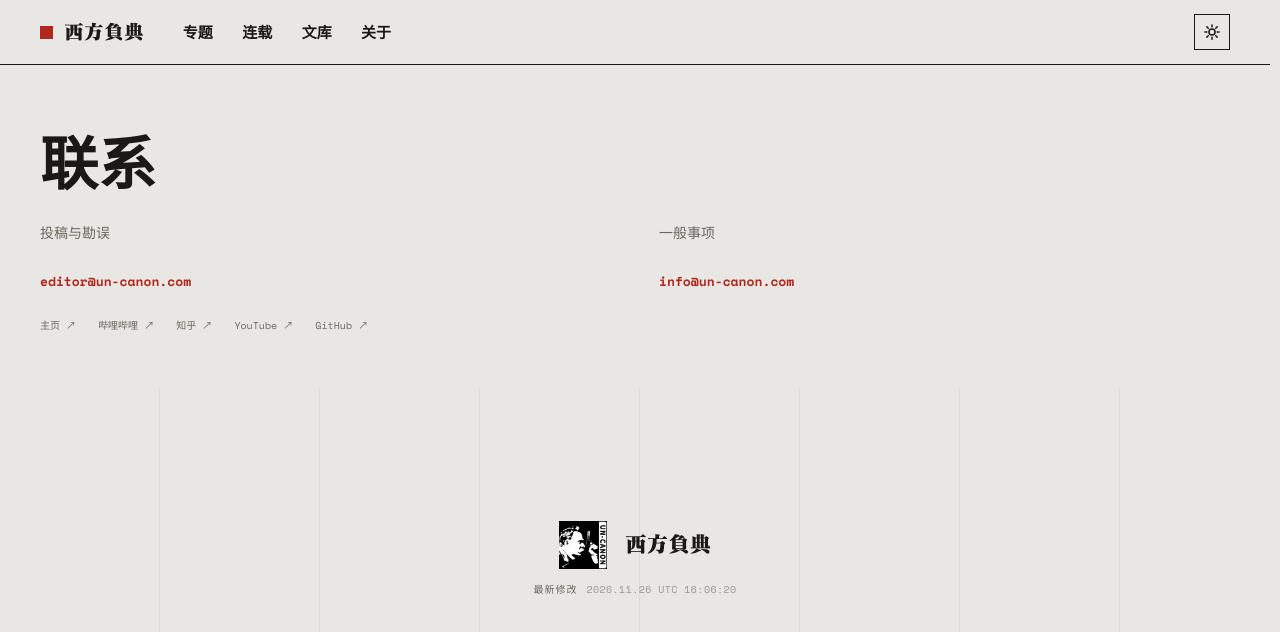
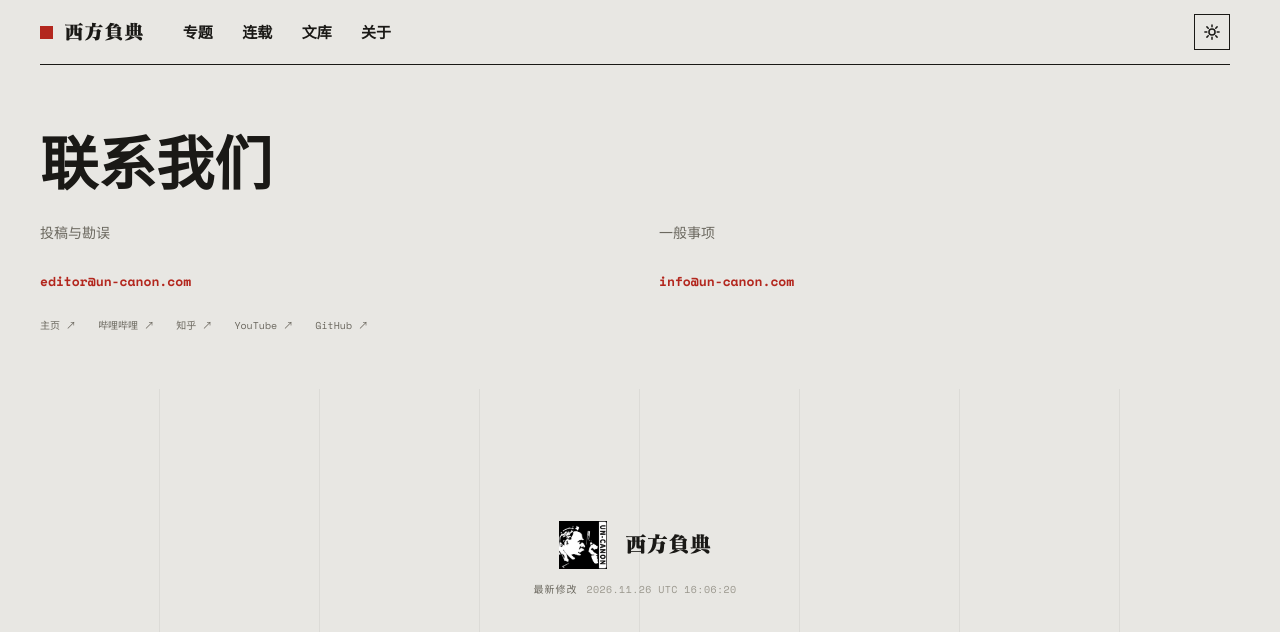
Before and after one commit to ShenSheiBot/genshinken, a Next.js app: page /about in a window 1280 px wide. Shown: the top 632 px of the page. Built offline with nearby package versions, Linux system fonts and the light colour scheme.

Commit message:
fix: refine contact title and header rule

```diff
--- a/app/about/page.tsx
+++ b/app/about/page.tsx
@@ -4,11 +4,11 @@ import styles from "./about.module.css";
 
 const pageDescription = `联系${site.brandCN}编辑部，获取投稿、编辑、勘误、版权与合作事宜的联系方式。`;
 export const metadata: Metadata = {
-  title: "联系",
+  title: "联系我们",
   description: pageDescription,
   alternates: { canonical: "/about" },
   openGraph: {
-    title: "联系",
+    title: "联系我们",
     description: pageDescription,
     url: `${site.url}/about`,
     type: "website",
@@ -20,7 +20,7 @@ export default function AboutPage() {
     <main className={styles.page} data-about-page="true">
       <section className={styles.contact} aria-labelledby="about-contact">
         <div className={styles.contactContent}>
-          <h1 id="about-contact">联系</h1>
+          <h1 id="about-contact">联系我们</h1>
           <div className={styles.contactGrid}>
             <a className={styles.contactCard} href={`mailto:${site.editorEmail}`}>
               <span>投稿与勘误</span>
--- a/app/globals.css
+++ b/app/globals.css
@@ -133,8 +133,25 @@ body:has(.reading-edition-page) { background-image: none; }
     calc((100% - var(--maxw)) / 2 + var(--site-header-inline))
   );
   background: var(--bg);
-  border-bottom: 1px solid var(--hair-strong);
-  transition: background .3s ease, color .3s ease, border-color .3s ease;
+  border-bottom: 1px solid transparent;
+  transition: background .3s ease, color .3s ease;
+}
+.topbar::after {
+  position: absolute;
+  right: max(
+    var(--site-header-inline),
+    calc((100% - var(--maxw)) / 2 + var(--site-header-inline))
+  );
+  bottom: -1px;
+  left: max(
+    var(--site-header-inline),
+    calc((100% - var(--maxw)) / 2 + var(--site-header-inline))
+  );
+  height: 1px;
+  content: "";
+  pointer-events: none;
+  background: var(--hair-strong);
+  transition: background-color .3s ease;
 }
 .topbar .brand {
   display: inline-flex; align-items: center; justify-self: start; gap: 11px; width: max-content; height: 36px;
@@ -663,6 +680,7 @@ html[data-article-nav="compact"] .topbar .mobile-section-item[data-active="true"
 @media (max-width: 680px) {
   .wrap, .topbar, .hero-inner, .art-hero-inner, .foot-inner { padding-left: 20px; padding-right: 20px; }
   .topbar { gap: 18px; }
+  .topbar::after { right: 20px; left: 20px; }
   .srow { grid-template-columns: 56px 1fr; }
   .srow .smeta { grid-column: 1 / -1; text-align: left; align-items: flex-start; padding-top: 8px; }
   .srow .smeta .stags { justify-content: flex-start; width: 100%; overflow-x: auto; }
--- a/scripts/verify-editorial-release.mjs
+++ b/scripts/verify-editorial-release.mjs
@@ -470,7 +470,7 @@ assert.equal(aboutMains.length, 1, "about route must expose its dedicated contac
 const aboutMain = aboutMains[0];
 const aboutHeadings = elements(aboutMain.inner, "h1");
 assert.equal(aboutHeadings.length, 1, "about contact page must retain one main heading");
-assert.equal(visibleText(aboutHeadings[0].inner), "联系");
+assert.equal(visibleText(aboutHeadings[0].inner), "联系我们");
 assertEmailLink(aboutMain.inner, "editor@un-canon.com", "about contact page");
 assertEmailLink(aboutMain.inner, "info@un-canon.com", "about contact page");
 assert.doesNotMatch(aboutMain.inner, /我们做什么|编辑旨趣|团队|查看参与内容/);
```
Also changed, not shown: 1 other file (tests, documents, lock files or other folders).
